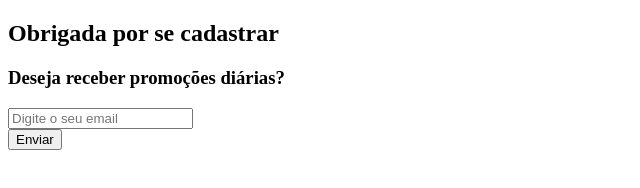
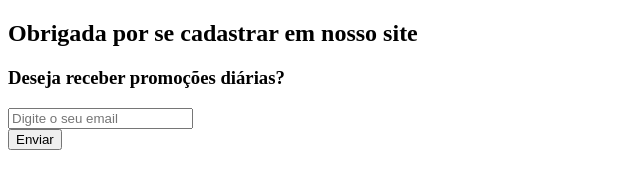
Before and after one commit to Nasalees/aulaTeste, a plain HTML site: page obrigado.html in a window 1280 px wide. Shown: the whole page, without its empty margins (0-640 px from the left). Drawn offline with Linux system fonts and the light colour scheme.

Commit message:
Pequenas mudanças

```diff
--- a/obrigado.html
+++ b/obrigado.html
@@ -6,7 +6,7 @@
     <title>Document</title>
 </head>
 <body>
-    <h2>Obrigada por se cadastrar</h2>
+    <h2>Obrigada por se cadastrar em nosso site</h2>
 
     <form action="">
         <h3>Deseja receber promoções diárias?</h3>
```
